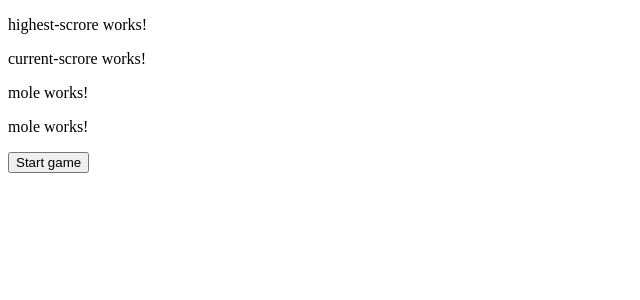
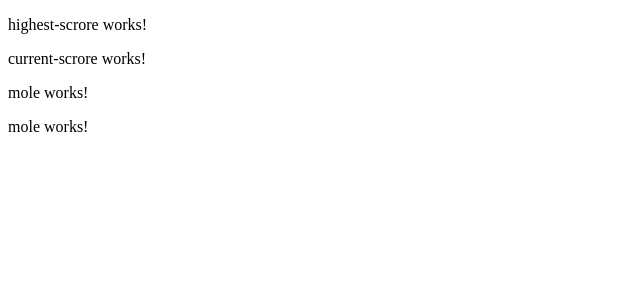
Before and after one commit to eloyg/zt, an Angular app: page / in a window 1280 px wide. Shown: the top 300 px of the page, without its empty margins (0-640 px from the left). Built offline with nearby package versions, Linux system fonts and the light colour scheme.

Commit message:
Update dash.component.ts

```diff
--- a/src/app/dash/dash.component.ts
+++ b/src/app/dash/dash.component.ts
@@ -24,9 +24,6 @@
   constructor() { }
 
   ngOnInit(): void {
-    setTimeout(() => {
-      this.gameIsRunning = false;
-    }, this.gameDuration);
   }
 
   startMatch() {
```
